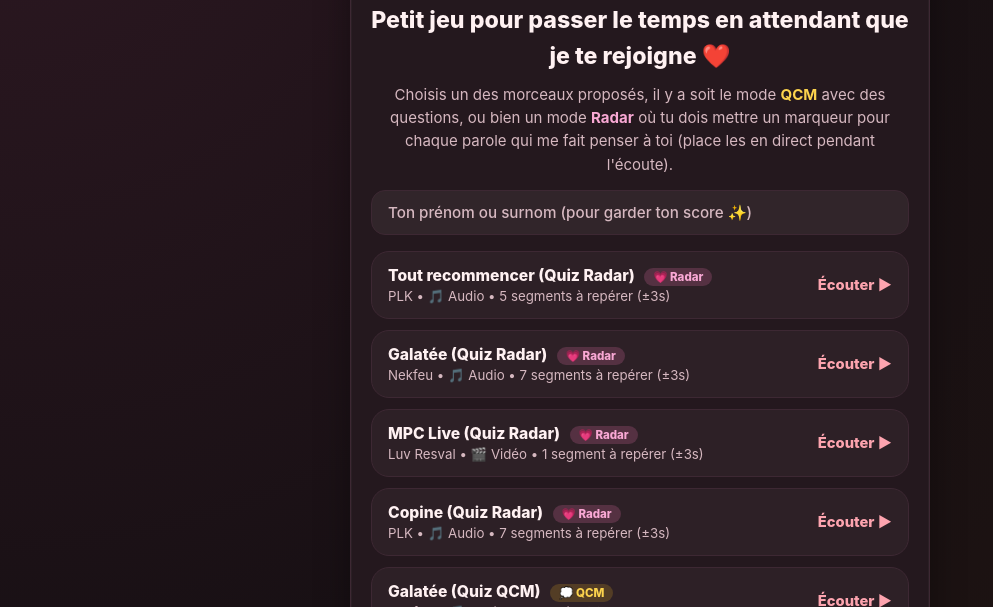
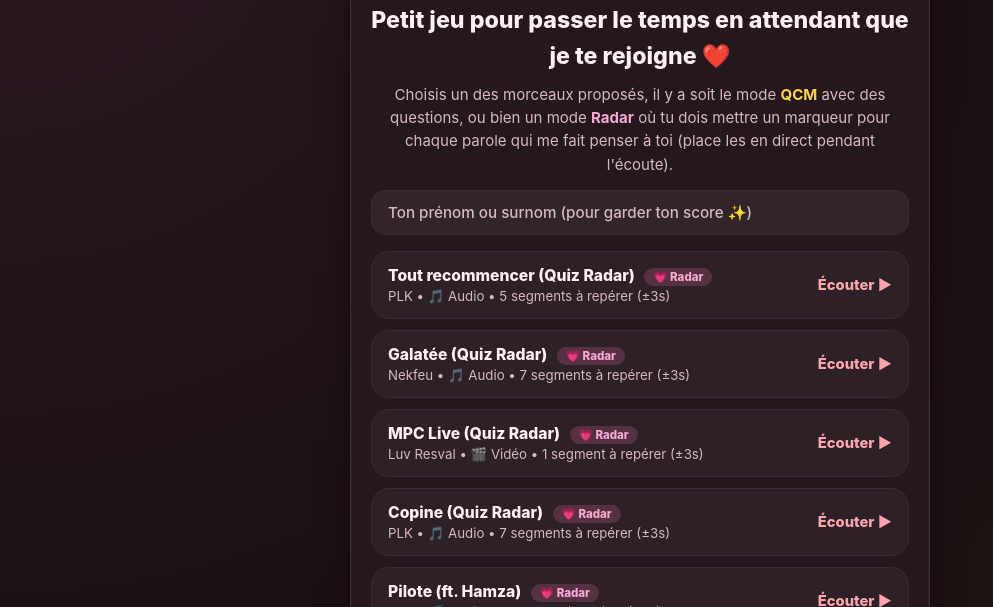
Before and after one commit to vinnce69/Paroles-musiques, a plain HTML site: page index.html in a window 1280 px wide. Shown: the part 193-800 px from the top of the page, without its empty margins (0-993 px from the left). Drawn offline with Linux system fonts and the light colour scheme.

Commit message:
Update index.html

```diff
--- a/index.html
+++ b/index.html
@@ -1087,7 +1087,7 @@
                 couleurPochette: "#f472b6",
                 debutSecondes: 0,
                 finMorceauSecondes: 0,
-                questionRadar: "Place un curseur à chaque fois que tu penses que je pense à toi",
+                questionRadar: "Place un repère dès que tu entends un passage qui me fait penser à toi",
                 toleranceSecondes: 3,
                 passagesCibles: [
                     {
@@ -1130,7 +1130,7 @@
                 couleurPochette: "#fb7185",
                 debutSecondes: 0,
                 finMorceauSecondes: 0,
-                questionRadar: "Place un repère dès que tu entends un passage qui te fait penser à nous ✨",
+                questionRadar: "Place un repère dès que tu entends un passage qui me fait penser à toi",
                 toleranceSecondes: 3,
                 passagesCibles: [
                     {
@@ -1242,6 +1242,28 @@
                         debut: 108,
                         fin: 109,
                         paroles: "« La copine veut même plus entendre parler des garçons »"
+                    }
+                ]
+            },
+             // --- QUIZ 3 ter-ter : Pilote PLK hamza (MODE QCM - CORRIGÉ : fichierMedia & pochetteUrl harmonisés) ---
+            {
+                actif: true,
+                titre: "Pilote (ft. Hamza)",
+                artiste: "PLK",
+                modeJeu: "radar",
+                typeMedia: "mp3",
+                fichierMedia: "media/PLK - Pilote (ft. Hamza) Audio.mp3",
+                pochetteUrl: "media/enna.png",
+                couleurPochette: "#fb7185",
+                debutSecondes: 0,
+                finMorceauSecondes: 20,
+                questionRadar: "Place un repère dès que tu entends un passage qui me fait penser à toi",
+                toleranceSecondes: 3,
+                passagesCibles: [
+                    {
+                        debut: 10,
+                        fin: 13,
+                        paroles: "« Elle est brune elle a des grosses fesses (grosses grosses grosses)»"
                     }
                 ]
             },
```
